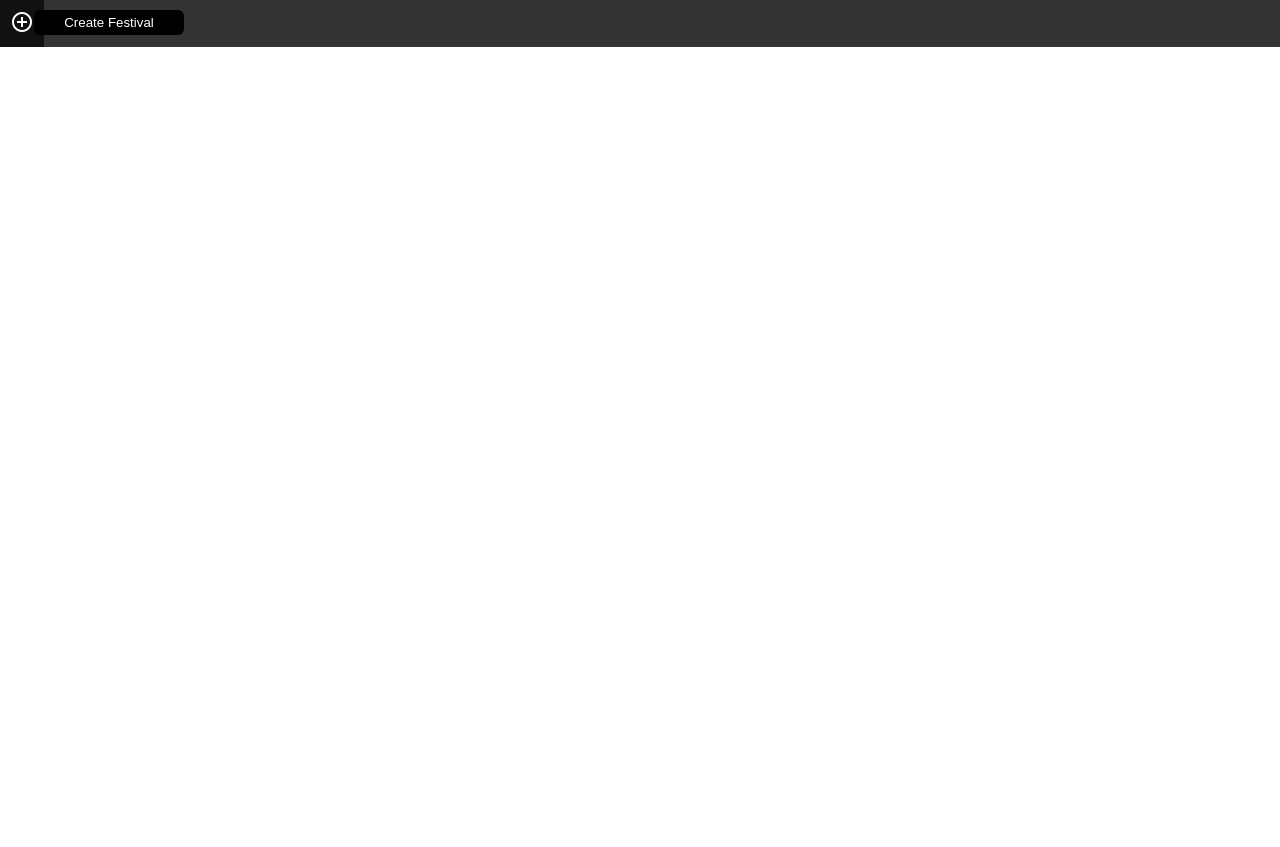
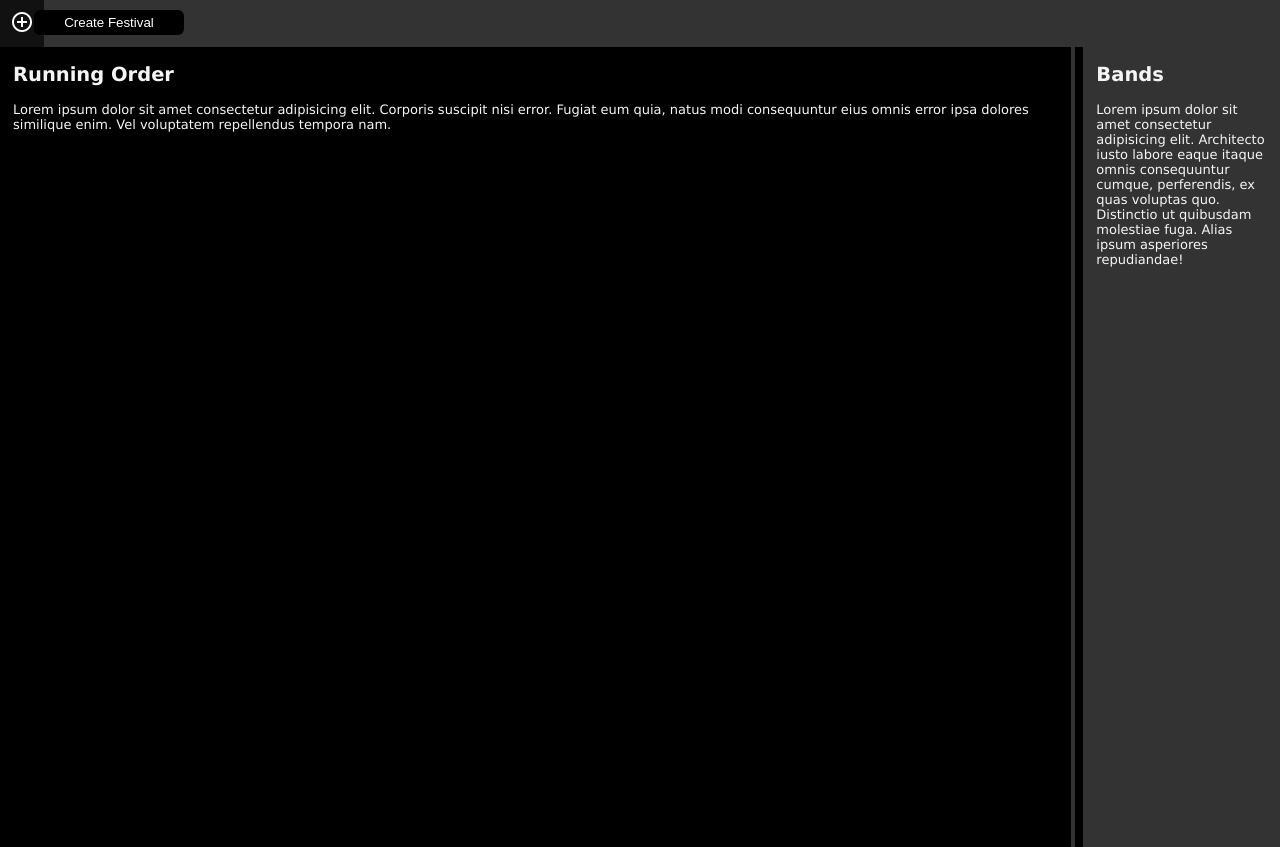
Before and after one commit to toolcreator/roto, a website with bundled scripts: page src/index.html in a window 1280 px wide. Before the commit the page ends 800 px from the top, so only its background shows below. Built offline with nearby package versions, Linux system fonts and the light colour scheme.

Commit message:
The main structure of the window, including a resizeable band list sidebar

```diff
--- a/src/index.css
+++ b/src/index.css
@@ -1,10 +1,21 @@
 @import "https://fonts.googleapis.com/icon?family=Material+Icons";
 @import "menu/menu.css";
 
-body {
+html, body {
   margin: 0;
+  height: 100%;
 }
 
+main {
+  min-height: 100%;
+  display: flex;
+  background-color: black;
+  color: whitesmoke;
+  font-family: Verdana, Geneva, Tahoma, sans-serif;
+  font-size: small;
+}
+
+/* TOOLTIP */
 /* Tooltip container */
 .tooltip {
   position: relative;
@@ -26,3 +37,33 @@ body {
 .tooltip:hover .tooltiptext {
   visibility: visible;
 }
+
+/* FLEXBOX LAYOUT WITH RESIZEABLE BANDLIST*/
+.ro-output {
+  box-sizing: border-box;
+  flex: 1 1 initial;
+  padding-left: 1em;
+  padding-right: 1em;
+}
+.band-list {
+  box-sizing: border-box;
+  flex: 1 1 20%;
+  background-color: #333;
+
+  padding-left: 1em;
+  padding-right: 1em;;
+}
+.handler {
+  width: 20px;
+  padding: 0;
+  cursor: ew-resize;
+  flex: 0 0 auto;
+}
+.handler::before {
+  content: '';
+  display: block;
+  width: 4px;
+  height: 100%;
+  background: #333;
+  margin: 0 auto;
+}
--- a/src/index.html
+++ b/src/index.html
@@ -11,11 +11,30 @@
   <div class="menu">
     <script src="../dist/menu/menu.js"></script>
     <ul>
-      <li><button type="button" class="tooltip" onclick="createFestival()"><i class="material-icons">add_circle_outline</i><span class="tooltiptext">Create Festival</span></button></li>
-      <li><button type="button" class="tooltip" onclick="openFestival()" ><i class="material-icons">folder_open</i><span class="tooltiptext">Open Festival</span></button></li>
-      <li><button type="button" class="tooltip" onclick="printRunningOrder()"><i class="material-icons">print</i><span class="tooltiptext">Print Running Order</span></button></li>
+      <li><button type="button" class="tooltip" onclick="createFestival()"><i
+            class="material-icons">add_circle_outline</i><span class="tooltiptext">Create Festival</span></button></li>
+      <li><button type="button" class="tooltip" onclick="openFestival()"><i class="material-icons">folder_open</i><span
+            class="tooltiptext">Open Festival</span></button></li>
+      <li><button type="button" class="tooltip" onclick="printRunningOrder()"><i class="material-icons">print</i><span
+            class="tooltiptext">Print Running Order</span></button></li>
     </ul>
   </div>
+  <main>
+      <section class="ro-output">
+        <h2>Running Order</h2>
+        <p>Lorem ipsum dolor sit amet consectetur adipisicing elit. Corporis suscipit nisi error. Fugiat eum quia,
+          natus modi consequuntur eius omnis error ipsa dolores similique enim. Vel voluptatem repellendus tempora
+          nam.</p>
+      </section>
+      <div class="handler"></div>
+      <section class="band-list">
+        <h2>Bands</h2>
+        <p>Lorem ipsum dolor sit amet consectetur adipisicing elit. Architecto iusto labore eaque itaque omnis
+          consequuntur cumque, perferendis, ex quas voluptas quo. Distinctio ut quibusdam molestiae fuga. Alias ipsum
+          asperiores repudiandae!</p>
+      </section>
+    <script src="resizeable-flexbox.js"></script>
+  </main>
 </body>
 
 </html>
--- a/src/index.ts
+++ b/src/index.ts
@@ -19,7 +19,7 @@
   mainWindow.loadFile(path.join(__dirname, '../src/index.html'));
 
   // Open the DevTools.
-  // mainWindow.webContents.openDevTools();
+   mainWindow.webContents.openDevTools();
 };
 
 // This method will be called when Electron has finished
```
